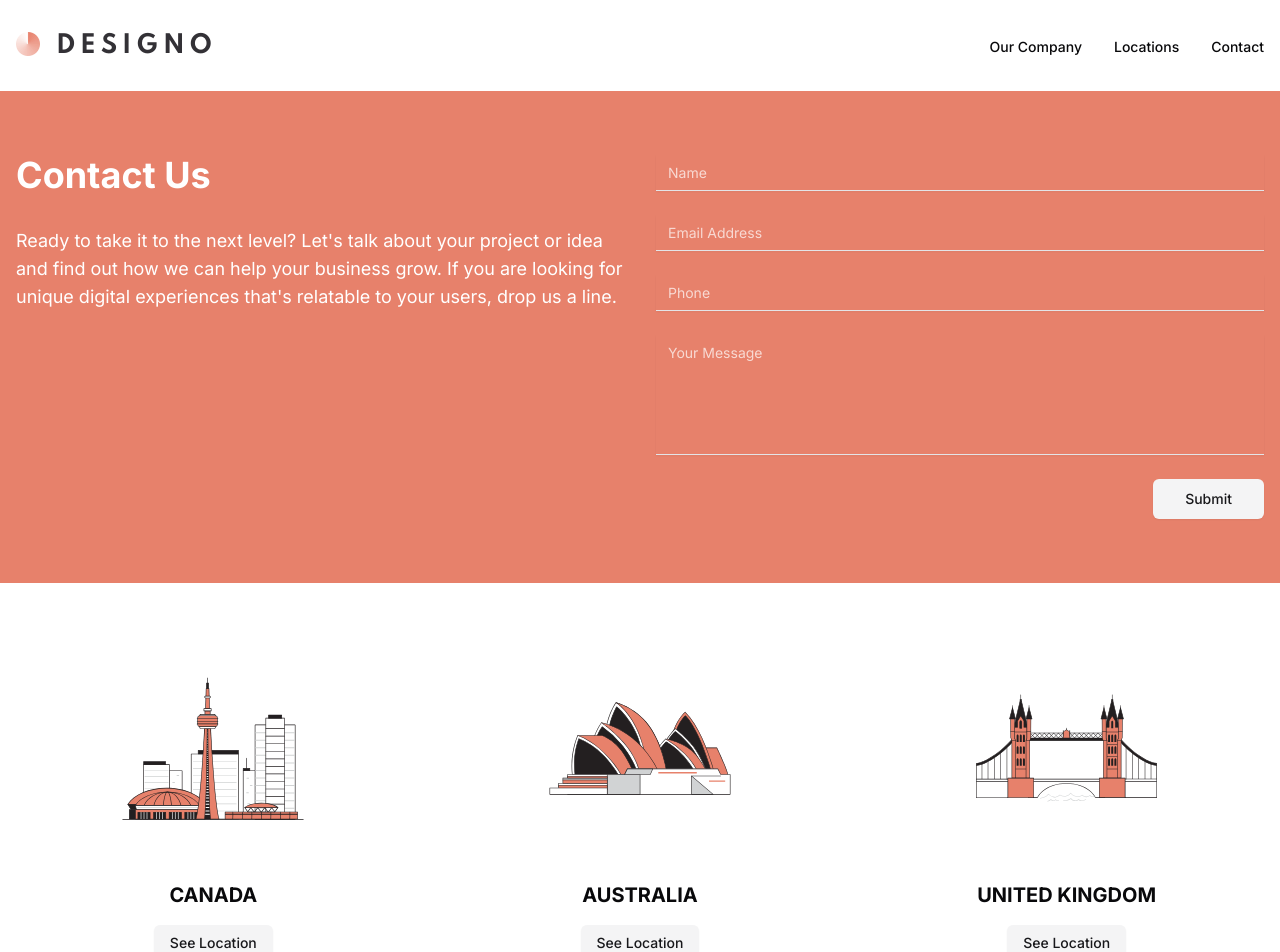
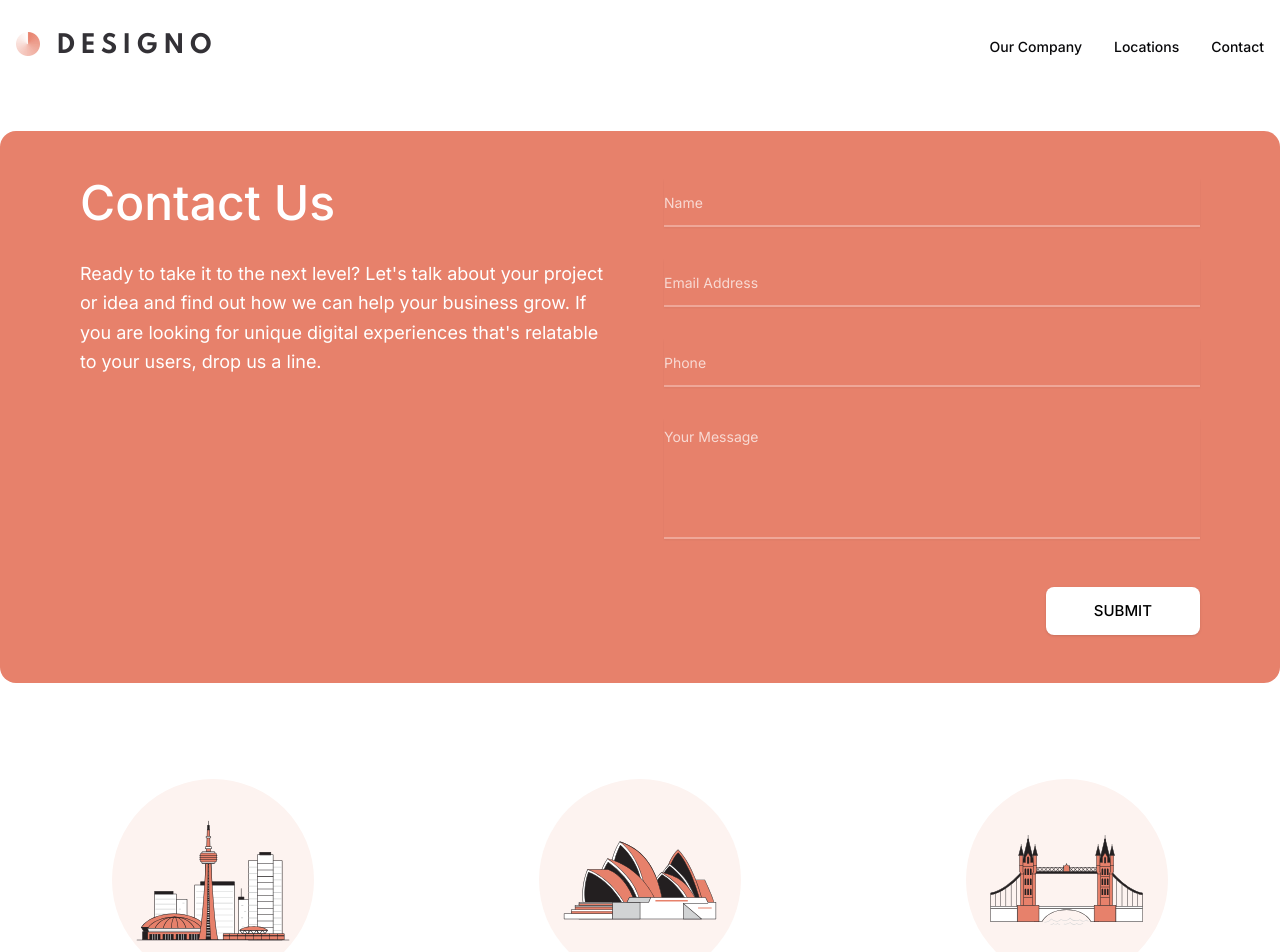
Before and after one commit to RutamBhagat/designo, a Next.js app: page /contact in a window 1280 px wide. Shown: the top 952 px of the page. Built offline with nearby package versions, Linux system fonts and the light colour scheme.

Commit message:
feat(ui): Refactor Contact page and components; enhance layout and styling

```diff
--- a/src/app/contact/page.tsx
+++ b/src/app/contact/page.tsx
@@ -1,9 +1,9 @@
-import { ContactFormComponent } from "@/components/contact-form";
+import ContactFormComponent from "@/components/contact-form";
 import { LocationsGridComponent } from "@/components/locations-grid";
 
 export default function ContactPage() {
   return (
-    <div className="min-h-screen">
+    <div className="mx-auto max-w-7xl py-10">
       <ContactFormComponent />
       <LocationsGridComponent />
     </div>
--- a/src/components/contact-form.tsx
+++ b/src/components/contact-form.tsx
@@ -23,7 +23,7 @@ const formSchema = z.object({
   message: z.string().min(1, "Can't be empty"),
 });
 
-export function ContactFormComponent() {
+export default function ContactFormComponent() {
   const form = useForm<z.infer<typeof formSchema>>({
     resolver: zodResolver(formSchema),
     defaultValues: {
@@ -40,12 +40,12 @@ export function ContactFormComponent() {
   }
 
   return (
-    <section className="bg-[#E7816B] text-white">
-      <div className="container mx-auto px-4 py-16">
-        <div className="grid gap-8 md:grid-cols-2">
-          <div>
-            <h1 className="mb-8 text-4xl font-bold">Contact Us</h1>
-            <p className="text-lg">
+    <section className="rounded-2xl bg-[#E7816B] text-white">
+      <div className="container px-20 py-12">
+        <div className="grid items-start gap-12 md:grid-cols-2">
+          <div className="space-y-8">
+            <h1 className="text-5xl font-medium">Contact Us</h1>
+            <p className="text-lg leading-relaxed">
               Ready to take it to the next level? Let&apos;s talk about your
               project or idea and find out how we can help your business grow.
               If you are looking for unique digital experiences that&apos;s
@@ -53,7 +53,7 @@ export function ContactFormComponent() {
             </p>
           </div>
           <Form {...form}>
-            <form onSubmit={form.handleSubmit(onSubmit)} className="space-y-6">
+            <form onSubmit={form.handleSubmit(onSubmit)} className="space-y-8">
               <FormField
                 control={form.control}
                 name="name"
@@ -63,10 +63,10 @@ export function ContactFormComponent() {
                       <Input
                         placeholder="Name"
                         {...field}
-                        className="rounded-none border-0 border-b bg-transparent text-white placeholder:text-white/70 focus-visible:border-white focus-visible:ring-0"
+                        className="h-12 rounded-none border-0 border-b-2 border-white/30 bg-transparent px-0 text-lg text-white placeholder:text-white/70 hover:border-white/50 focus-visible:border-white focus-visible:ring-0 focus-visible:ring-offset-0"
                       />
                     </FormControl>
-                    <FormMessage className="italic" />
+                    <FormMessage className="mt-2 text-sm italic" />
                   </FormItem>
                 )}
               />
@@ -80,10 +80,10 @@ export function ContactFormComponent() {
                         placeholder="Email Address"
                         type="email"
                         {...field}
-                        className="rounded-none border-0 border-b bg-transparent text-white placeholder:text-white/70 focus-visible:border-white focus-visible:ring-0"
+                        className="h-12 rounded-none border-0 border-b-2 border-white/30 bg-transparent px-0 text-lg text-white placeholder:text-white/70 hover:border-white/50 focus-visible:border-white focus-visible:ring-0 focus-visible:ring-offset-0"
                       />
                     </FormControl>
-                    <FormMessage className="italic" />
+                    <FormMessage className="mt-2 text-sm italic" />
                   </FormItem>
                 )}
               />
@@ -96,10 +96,10 @@ export function ContactFormComponent() {
                       <Input
                         placeholder="Phone"
                         {...field}
-                        className="rounded-none border-0 border-b bg-transparent text-white placeholder:text-white/70 focus-visible:border-white focus-visible:ring-0"
+                        className="h-12 rounded-none border-0 border-b-2 border-white/30 bg-transparent px-0 text-lg text-white placeholder:text-white/70 hover:border-white/50 focus-visible:border-white focus-visible:ring-0 focus-visible:ring-offset-0"
                       />
                     </FormControl>
-                    <FormMessage className="italic" />
+                    <FormMessage className="mt-2 text-sm italic" />
                   </FormItem>
                 )}
               />
@@ -112,16 +112,19 @@ export function ContactFormComponent() {
                       <Textarea
                         placeholder="Your Message"
                         {...field}
-                        className="min-h-[120px] resize-none rounded-none border-0 border-b bg-transparent text-white placeholder:text-white/70 focus-visible:border-white focus-visible:ring-0"
+                        className="min-h-[120px] resize-none rounded-none border-0 border-b-2 border-white/30 bg-transparent px-0 text-lg text-white placeholder:text-white/70 hover:border-white/50 focus-visible:border-white focus-visible:ring-0 focus-visible:ring-offset-0"
                       />
                     </FormControl>
-                    <FormMessage className="italic" />
+                    <FormMessage className="mt-2 text-sm italic" />
                   </FormItem>
                 )}
               />
-              <div className="text-right">
-                <Button type="submit" variant="secondary" size="lg">
-                  Submit
+              <div className="pt-4 text-right">
+                <Button
+                  type="submit"
+                  className="rounded-lg bg-white px-12 py-6 text-[15px] font-medium text-black hover:bg-white/90"
+                >
+                  SUBMIT
                 </Button>
               </div>
             </form>
--- a/src/components/location-card.tsx
+++ b/src/components/location-card.tsx
@@ -1,29 +1,33 @@
-'use client'
-
-import Image from "next/image"
-import Link from "next/link"
-import { Button } from "@/components/ui/button"
+import { Button } from "@/components/ui/button";
+import Image from "next/image";
+import Link from "next/link";
 
 interface LocationCardProps {
-  name: string
-  imageSrc: string
+  name: string;
+  imageSrc: string;
 }
 
 export function LocationCardComponent({ name, imageSrc }: LocationCardProps) {
   return (
     <div className="flex flex-col items-center text-center">
-      <div className="relative w-[202px] h-[202px] mb-8">
+      <div className="relative mb-12 h-[202px] w-[202px]">
+        <div className="absolute inset-0 rounded-full bg-[#FDF3F0]" />
         <Image
           src={imageSrc}
           alt={`${name} office`}
           fill
-          className="object-contain"
+          className="object-contain p-4"
         />
       </div>
-      <h3 className="text-xl font-bold mb-4 uppercase">{name}</h3>
-      <Button asChild variant="secondary">
+      <h3 className="mb-8 text-xl font-medium uppercase tracking-wide">
+        {name}
+      </h3>
+      <Button
+        asChild
+        className="h-14 rounded-lg bg-[#E7816B] px-6 uppercase text-white hover:bg-[#FFAD9B]"
+      >
         <Link href="/locations">See Location</Link>
       </Button>
     </div>
-  )
+  );
 }
--- a/src/components/locations-grid.tsx
+++ b/src/components/locations-grid.tsx
@@ -1,5 +1,3 @@
-"use client";
-
 import { LocationCardComponent } from "@/components/location-card";
 
 const locations = [
@@ -19,11 +17,13 @@ const locations = [
 
 export function LocationsGridComponent() {
   return (
-    <section className="container mx-auto px-4 py-16">
-      <div className="grid gap-8 md:grid-cols-3">
-        {locations.map((location) => (
-          <LocationCardComponent key={location.name} {...location} />
-        ))}
+    <section className="py-24">
+      <div className="container mx-auto px-6">
+        <div className="grid place-items-center gap-12 md:grid-cols-3">
+          {locations.map((location) => (
+            <LocationCardComponent key={location.name} {...location} />
+          ))}
+        </div>
       </div>
     </section>
   );
```
